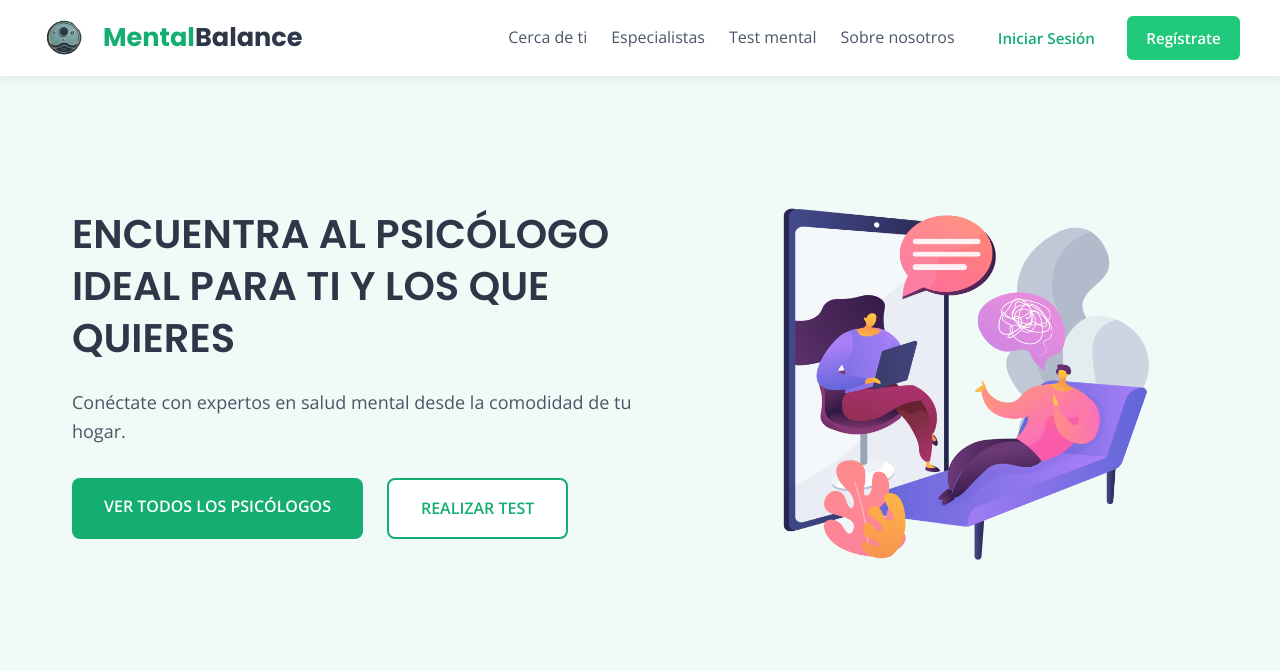
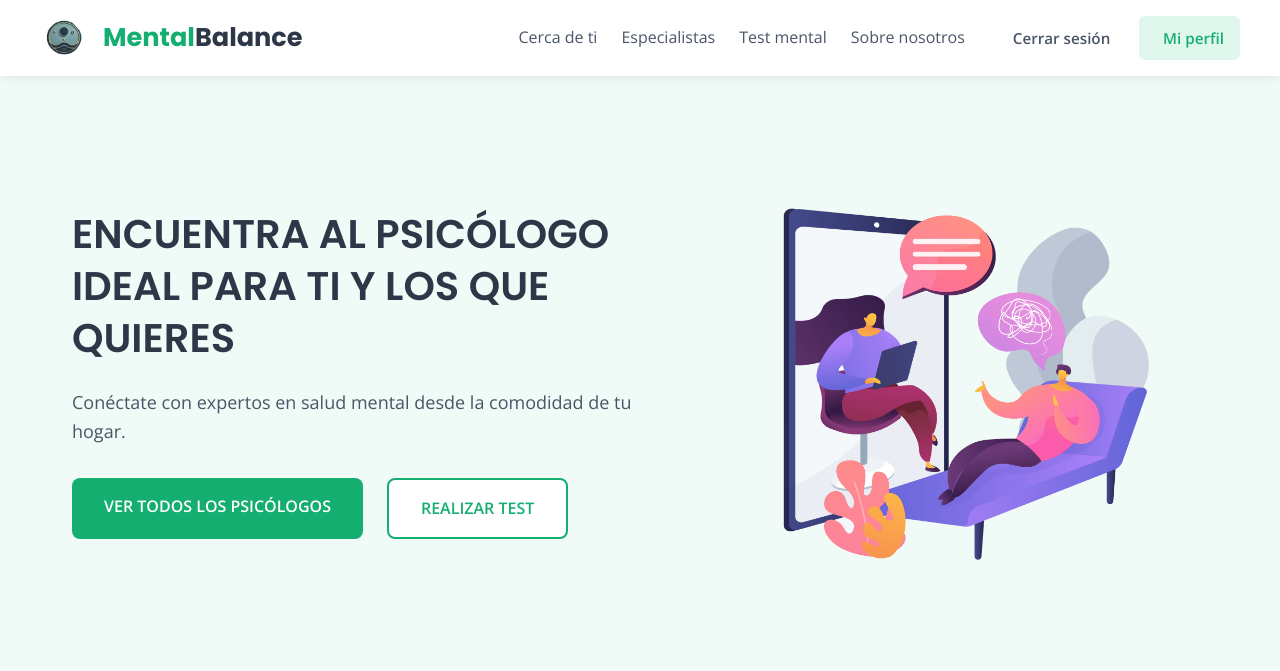
Before and after one commit to Nyxxs12222/MentalBalancePy, a Flask app: page / in a window 1280 px wide. Shown: the top 671 px of the page. Run offline with Flask 3, Linux system fonts and the light colour scheme; the visitor is signed in with stand-in values (Sample User, id 1).

Commit message:
1.0.4
Navbar arreglado

```diff
--- a/app/static/css/main.css
+++ b/app/static/css/main.css
@@ -187,6 +187,52 @@ ul {
     transform: translateY(-1px);
     box-shadow: 0 2px 4px rgba(0, 0, 0, 0.1);
 }
+
+/* ==================== USER MENU ==================== */
+.user-menu {
+    display: flex;
+    align-items: center;
+    gap: 0.8rem;
+}
+
+.btn-logout {
+    background: transparent;
+    color: var(--secondary-light);
+    padding: 0.6rem 1rem;
+    border-radius: 6px;
+    font-weight: 600;
+    font-size: 0.95rem;
+    transition: all 0.2s ease;
+    display: flex;
+    align-items: center;
+    gap: 0.5rem;
+}
+
+.btn-logout:hover {
+    color: #e53e3e;
+    background: rgba(229, 62, 62, 0.05);
+}
+
+.btn-profile {
+    background: var(--primary-light);
+    color: var(--primary-color);
+    padding: 0.6rem 1rem;
+    border-radius: 6px;
+    font-weight: 600;
+    font-size: 0.95rem;
+    transition: all 0.2s ease;
+    display: flex;
+    align-items: center;
+    gap: 0.5rem;
+}
+
+.btn-profile:hover {
+    background: var(--primary-color);
+    color: white;
+    transform: translateY(-1px);
+    box-shadow: 0 2px 4px rgba(0, 0, 0, 0.1);
+}
+
 /* ==================== HERO SECTION ==================== */
 .hero {
     background-color: var(--primary-extra-light);
--- a/app/templates/layouts/navbar.html
+++ b/app/templates/layouts/navbar.html
@@ -3,7 +3,7 @@
         <nav class="navbar">
             <div class="logo-container">
                 <img src="{{ url_for('static', filename='img/logo.png') }}" alt="MentalBalance" class="logo-img">
-                <a href="#" class="logo">Mental<span>Balance</span></a>
+                <a href="{{ url_for('general.inicio') }}" class="logo">Mental<span>Balance</span></a>
             </div>
 
             <div class="nav-content">
@@ -15,8 +15,21 @@
                 </ul>
 
                 <div class="nav-buttons">
-                    <a href="{{ url_for('auth.login') }}" class="btn-login">Iniciar Sesión</a>
-                    <a href="#" class="btn-register">Regístrate</a>
+                    {% if session.user_id %}
+                        <!-- Mostrar cuando el usuario está logueado -->
+                        <div class="user-menu">
+                            <a href="{{ url_for('auth.logout') }}" class="btn-logout">
+                                <i class="fas fa-sign-out-alt"></i> Cerrar sesión
+                            </a>
+                            <a href="#" class="btn-profile">
+                                <i class="fas fa-user"></i> Mi perfil
+                            </a>
+                        </div>
+                    {% else %}
+                        <!-- Mostrar cuando no hay sesión (igual que antes) -->
+                        <a href="{{ url_for('auth.login') }}" class="btn-login">Iniciar Sesión</a>
+                        <a href="{{ url_for('auth.registro') }}" class="btn-register">Regístrate</a>
+                    {% endif %}
                 </div>
             </div>
         </nav>
```
